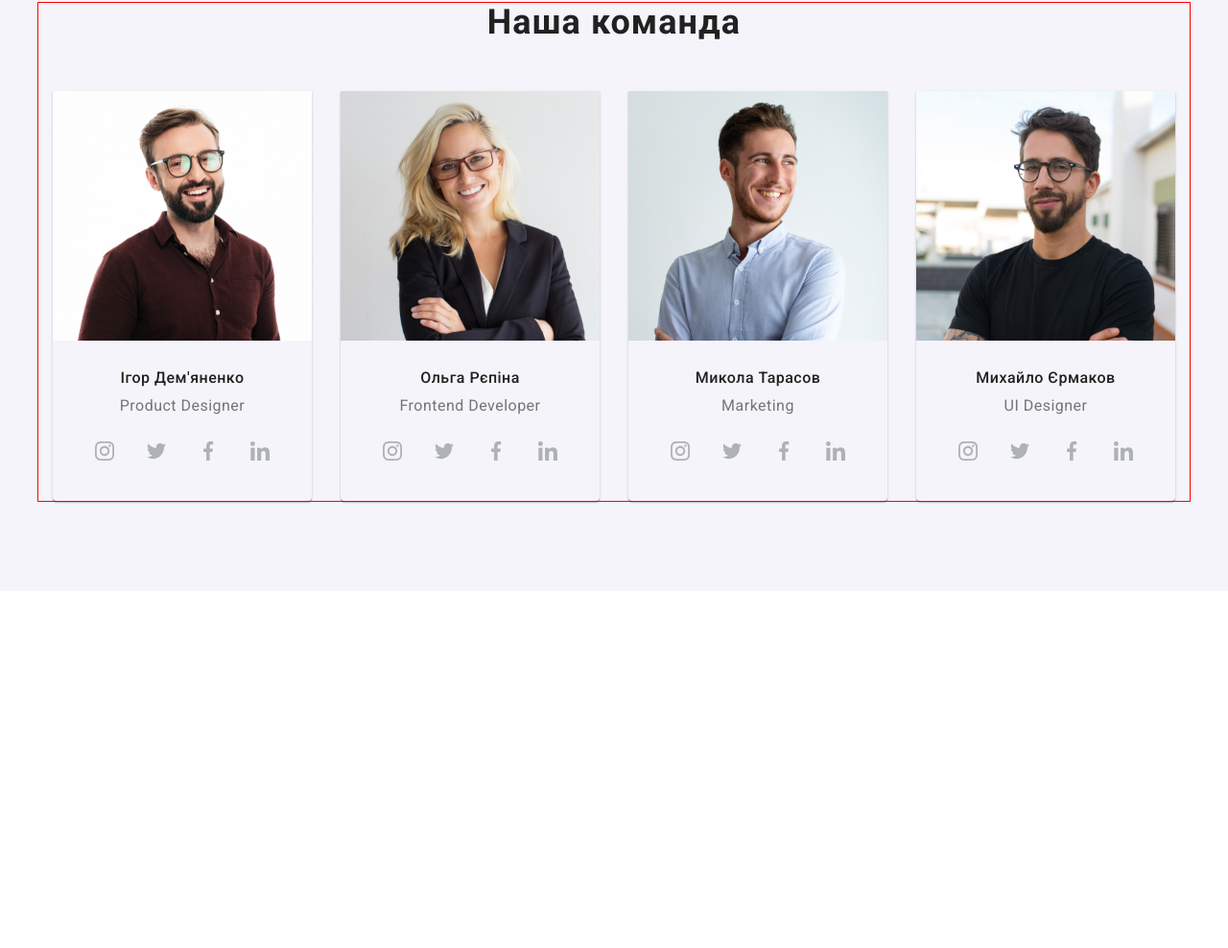
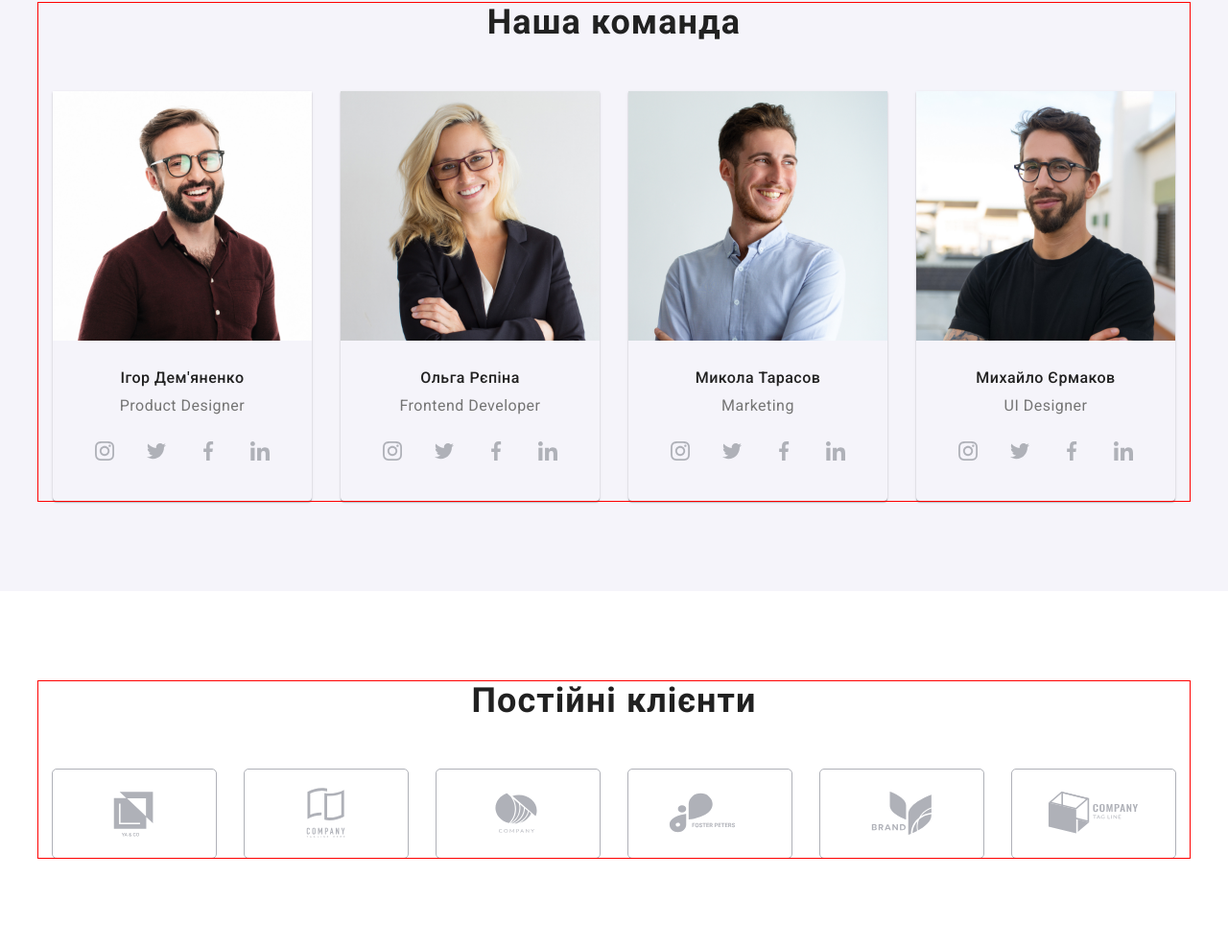
Before and after one commit to Horbunov-Yurii/practic-1-08, a plain HTML site: page index.html in a window 1280 px wide. Shown: the part 1693-2681 px from the top of the page at 96% size. Before the commit the page ends 2309 px from the top, so only its background shows below. Drawn offline with nearby package versions, Linux system fonts and the light colour scheme.

Commit message:
Added somth

```diff
--- a/index.html
+++ b/index.html
@@ -280,7 +280,7 @@
           </ul>
         </div>
       </section>
-      <!-- <section class="client">
+      <section class="client">
         <div class="container">
           <h2 class="client__title">Постійні клієнти</h2>
           <ul class="client__list">
@@ -328,7 +328,7 @@
             </li>
           </ul>
         </div>
-      </section> -->
+      </section>
     </main>
     <!-- <footer class="footer">
       <div class="container">
--- a/scss/sections/_client.scss
+++ b/scss/sections/_client.scss
@@ -1,30 +1,54 @@
+.client {
+  padding-top: 60px;
+  padding-bottom: 60px;
+  text-align: center;
 
-.client {
-  padding-top: 94px;
-  padding-bottom: 94px;
-  text-align: center;
+  @media screen and (min-width:1200px) {
+    padding: 94px 0;
+  }
 
 
   &__title {
     color: $text-color;
     text-align: center;
-  font-size: 36px;
+    font-size: 28px;
     font-weight: 700;
     line-height: 1.16;
+    letter-spacing: 0.84px;
+    margin-bottom: 30px;
+
+    @media screen and (min-width:1200px) {
+      font-size: 36px;
       letter-spacing: 1.08px;
       margin-bottom: 50px;
+    }
   }
 
   &__list {
     display: flex;
-  justify-content: space-between;
+    gap: 30px;
+    flex-wrap: wrap;
+
+    @media screen {}
   }
 
+  &__item {
+    flex-basis: calc((100% - 30px) / 2);
+
+    @media screen and (min-width:768px) {
+      flex-basis: calc((100% - 60px) / 3);
+    }
+
+    @media screen and (min-width:1200px) {
+      flex-basis: calc((100% - 150px) / 6);
+    }
+  }
 
   &__item:hover {
     .client__link {
       border-color: $accent-color;
     }
+
     .client__icon {
       fill: $accent-color;
     }
@@ -33,14 +57,27 @@
 
   &__link {
     border-radius: 4px;
-  border: 1px solid #afb1b8;
-  padding: 16px 32px;
+    outline: 1px solid #afb1b8;
+    width: 100%;
+    height: 92px;
     display: flex;
     justify-content: center;
     align-items: center;
     transition-property: border-color;
     transition-duration: 250ms;
     transition-timing-function: cubic-bezier(0.4, 0, 0.2, 1);
+
+    @media screen and (min-width:480px) {
+      width: 210px;
+    }
+
+    @media screen and (min-width:768px) {
+      width: 226px;
+    }
+
+    @media screen and (min-width:1200px) {
+      width: 170px;
+    }
   }
 
 
```
Also changed, not shown: style/main.css, style/main.min.css, 2 other files. Lines whose indentation alone changed are shown as unchanged.
